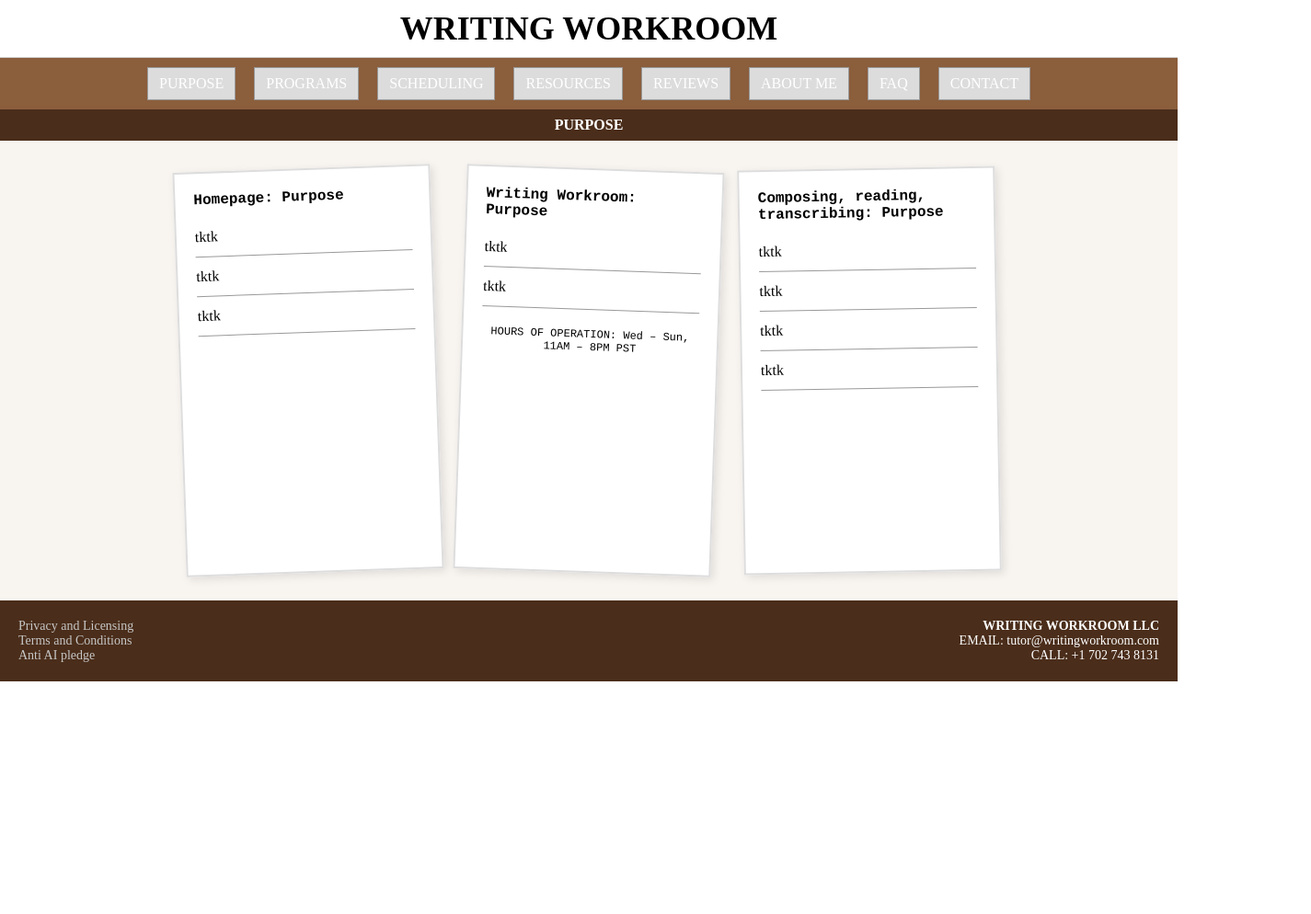
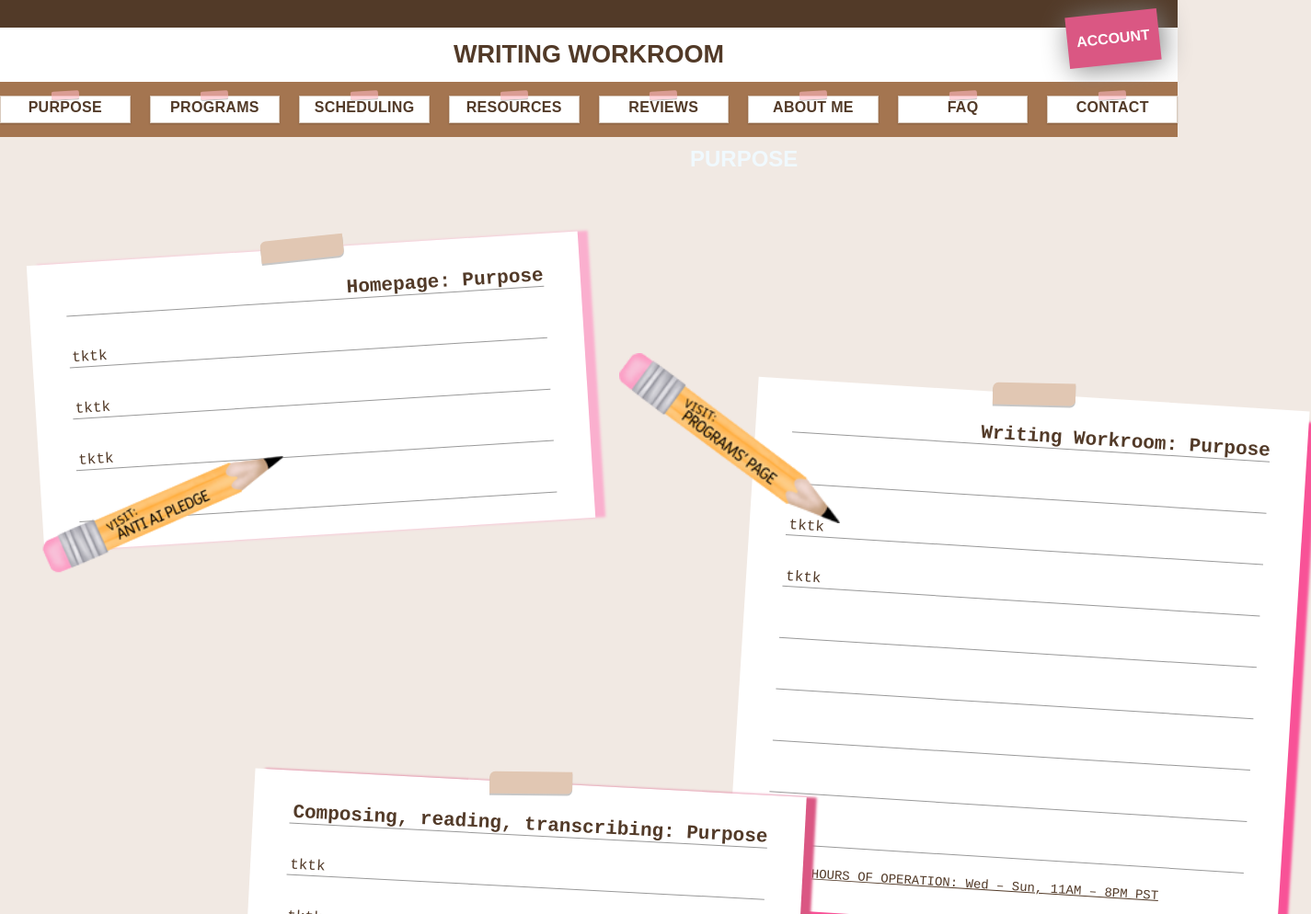
Before and after one commit to b0bby-dev/writing-workroom, a plain HTML site: page pages/purpose.html in a window 1280 px wide. Shown: the top 994 px of the page at 92% size, 1425 px wide, since content can reach past the window. Before the commit the page ends 800 px from the top, so only its background shows below. Drawn offline with Linux system fonts and the light colour scheme; files that its build step writes are made by us from their sources; a web font is replaced by a local one.

Commit message:
Purpose tab completed

```diff
--- a/pages/purpose.html
+++ b/pages/purpose.html
@@ -1,77 +1,132 @@
 <!DOCTYPE html>
 <html lang="en">
   <head>
-    <meta charset="UTF-8" />
-    <meta name="viewport" content="width=device-width, initial-scale=1.0" />
-    <title>Purpose - Writing Workroom</title>
-    <link rel="stylesheet" href="purpose.css" />
+    <meta charset="utf-8" />
+    <meta name="viewport" content="width=device-width, initial-scale=1" />
+
+    <title>Writing Workroom | Purpose</title>
+
+    <!-- Miriam Libre font -->
+    <link rel="preconnect" href="https://fonts.googleapis.com" />
+    <link rel="preconnect" href="https://fonts.gstatic.com" crossorigin />
+    <link
+      href="https://fonts.googleapis.com/css2?family=Miriam+Libre:wght@400;700&display=swap"
+      rel="stylesheet"
+    />
+
+    <!-- Miriam Mono CLM (from CDN) -->
+    <link
+      href="https://fonts.cdnfonts.com/css/miriam-mono-clm"
+      rel="stylesheet"
+    />
+
+    <link rel="stylesheet" href="/style.css" />
+    <link rel="stylesheet" href="/styles/purpose.css" />
   </head>
+
   <body>
-    <!-- White Row with Title -->
-    <header class="site-header">
-      <h1>WRITING WORKROOM</h1>
+    <div>
+      <div class="topmostbar"></div>
+
+      <div class="site-title">
+        <a class="site-title-link" href="/index.html">WRITING WORKROOM</a>
+      </div>
+    </div>
+
+    <!-- =========================
+         HEADER / NAVIGATION
+         ========================= -->
+    <header class="topbar">
+      <div class="container nav">
+        <a class="nav-pill" href="/pages/purpose.html">PURPOSE</a>
+        <a class="nav-pill" href="#programs">PROGRAMS</a>
+        <a class="nav-pill" href="#scheduling">SCHEDULING</a>
+        <a class="nav-pill" href="#resources">RESOURCES</a>
+        <a class="nav-pill" href="#reviews">REVIEWS</a>
+        <a class="nav-pill" href="#about">ABOUT ME</a>
+        <a class="nav-pill" href="#faq">FAQ</a>
+        <a class="nav-pill" href="#contact">CONTACT</a>
+
+        <span class="account-badge">ACCOUNT</span>
+      </div>
     </header>
 
-    <!-- Navigation -->
-    <nav class="navbar">
-      <a href="home.html">PURPOSE</a>
-      <a href="programs.html">PROGRAMS</a>
-      <a href="scheduling.html">SCHEDULING</a>
-      <a href="resources.html">RESOURCES</a>
-      <a href="reviews.html">REVIEWS</a>
-      <a href="about.html">ABOUT ME</a>
-      <a href="faq.html">FAQ</a>
-      <a href="contact.html">CONTACT</a>
-    </nav>
-
+    <!-- Main Content -->
+    <main>
       <!-- Highlight Bar -->
       <div class="highlight">PURPOSE</div>
 
-    <!-- Main Content -->
-    <main class="purpose-content">
+      <div class="purpose-content">
+        <img src="/images/Pencil2.png" alt="Pencil" class="pencil2" />
+
         <div class="card card-left">
           <h2>Homepage: Purpose</h2>
           <ul>
+            <li></li>
             <li>tktk</li>
             <li>tktk</li>
             <li>tktk</li>
+            <li></li>
           </ul>
         </div>
 
         <div class="card card-right">
           <h2>Writing Workroom: Purpose</h2>
           <ul>
+            <li></li>
+            <li></li>
             <li>tktk</li>
             <li>tktk</li>
+            <li></li>
+            <li></li>
+            <li></li>
+            <li></li>
+            <li></li>
           </ul>
           <p class="hours">HOURS OF OPERATION: Wed – Sun, 11AM – 8PM PST</p>
         </div>
 
+        <img src="/images/Pencil3.png" alt="Pencil" class="pencil3" />
+
         <div class="card card-bottom">
           <h2>Composing, reading, transcribing: Purpose</h2>
           <ul>
+            <li></li>
             <li>tktk</li>
             <li>tktk</li>
             <li>tktk</li>
             <li>tktk</li>
           </ul>
         </div>
+      </div>
     </main>
 
-    <!-- Footer -->
-    <footer class="site-footer">
-      <div class="footer-left">
-        <a href="#">Privacy and Licensing</a> <br />
-        <a href="#">Terms and Conditions</a> <br />
-        <a href="#">Anti AI pledge</a>
+    <!-- =========================
+         FOOTER
+         ========================= -->
+    <footer class="footer">
+      <div class="container footer-inner">
+        <!-- Left side: legal links -->
+        <nav class="legal">
+          <a href="#privacy">Privacy and Licensing</a>
+          <a href="#terms">Terms and Conditions</a>
+          <a href="#anti-ai">Anti AI pledge</a>
+        </nav>
+        <!-- Right side: company/contact info -->
+        <div class="company">
+          <div class="company-name">WRITING WORKROOM LLC</div>
+          <div>
+            EMAIL:
+            <a href="mailto:tutor@writingworkroom.com"
+              >tutor@writingworkroom.com</a
+            >
           </div>
-      <div class="footer-right">
-        <p><strong>WRITING WORKROOM LLC</strong></p>
-        <p>EMAIL: tutor@writingworkroom.com</p>
-        <p>CALL: +1 702 743 8131</p>
+          <div>CALL: +1 702 743 8131</div>
+        </div>
       </div>
     </footer>
 
-    <script src="purpose.js"></script>
+    <!-- JS-->
+    <script src="index.js"></script>
   </body>
 </html>
--- a/style.css
+++ b/style.css
@@ -19,7 +19,7 @@ ul {
 }
 
 :root {
-  --bg: #efe6de;
+  --bg: #f1e9e3;
   --topbar: #a47550;
   --bottombar: #523a28;
   --note-yellow: #ffe79a;
@@ -28,7 +28,7 @@ ul {
   --paper-line: #3a7dbd;
   --paper-margin: #d63b3b;
   --paper-bg: #ffffff;
-  --ink: #1d1d1f;
+  --ink: #000000;
   --shadow: rgba(0, 0, 0, 0.18);
   --container: 1100px;
 }
@@ -41,8 +41,7 @@ body {
   height: 100%;
 }
 body {
-  font-family: Inter, system-ui, -apple-system, Segoe UI, Roboto, Arial,
-    sans-serif;
+  font-family: "Miriam Libre", sans-serif;
   color: var(--ink);
   background: var(--bg);
   line-height: 1.5;
@@ -57,6 +56,11 @@ body {
   padding-inline: 16px;
 }
 
+.topmostbar {
+  height: 30px;
+  background: #523a28;
+}
+
 .site-title {
   color: #523a28;
   font-size: 27px;
@@ -64,6 +68,11 @@ body {
   padding: 9px 0;
   text-align: center;
   background: white;
+}
+
+.site-title-link {
+  text-decoration: none;
+  color: #523a28;
 }
 
 /* =========================
@@ -156,11 +165,11 @@ body {
 }
 
 .sticky {
+  font-family: "Miriam Libre", sans-serif;
   position: relative;
   padding: 16px 18px;
   border-radius: 6px;
   box-shadow: 0 10px 18px var(--shadow);
-  font-family: "Patrick Hand", cursive;
   font-size: 20px;
   line-height: 1.35;
   margin-left: 15%;
@@ -173,7 +182,7 @@ body {
 .sticky::before {
   content: "";
   position: absolute;
-  top: -12px;
+  top: -9px;
   left: 50%;
   transform: translateX(-50%) rotate(-3deg);
   width: 56px;
@@ -189,6 +198,7 @@ body {
 .sticky-right {
   background: var(--note-pink);
   transform: rotate(1.8deg);
+  height: 240px;
 }
 
 .paper {
@@ -230,27 +240,12 @@ body {
 }
 
 .pencil {
-  position: absolute;
-  right: -30px;
-  bottom: -180px;
-  width: 300px;
-  height: 60px;
-  transform: rotate(-30deg);
+  width: 240px;
+  z-index: 1000;
 }
-.pencil .shaft {
-  fill: #f4b45b;
-}
-.pencil .band {
-  fill: #c6ced6;
-}
-.pencil .eraser {
-  fill: #ff9ab0;
-}
-.pencil .tip-wood {
-  fill: #f5d6a5;
-}
-.pencil .lead {
-  fill: #333;
+
+.pencil1 {
+  margin-top: 150px;
 }
 
 /* =========================
--- a/styles/purpose.css
+++ b/styles/purpose.css
@@ -1,114 +1,95 @@
-/* Reset */
-* {
-  margin: 0;
-  padding: 0;
-  box-sizing: border-box;
-}
-
-/* Header */
-.site-header {
-  background: white;
-  text-align: center;
-  padding: 10px 0;
-  font-size: 18px;
-  font-weight: bold;
-  border-bottom: 1px solid #ccc;
-}
-
-/* Navbar */
-.navbar {
-  display: flex;
-  justify-content: center;
-  background: #8b5e3c;
-  padding: 10px;
-  flex-wrap: wrap;
-}
-.navbar a {
-  color: white;
-  margin: 0 10px;
-  padding: 8px 12px;
-  text-decoration: none;
-  background: #dcdcdc;
-  border: 1px solid #999;
-}
-.navbar a:hover {
-  background: #c7b198;
-}
-
 /* Highlight Bar */
 .highlight {
-  background: #4a2d1a;
-  color: white;
+  background: #573425;
+  color: #f0f9fe;
   text-align: center;
-  padding: 8px;
+  font-size: 24px;
   font-weight: bold;
+  margin: 3px 750px 0px;
+  padding: 3px 0px 3px 0px;
 }
 
 /* Main Section */
 .purpose-content {
-  display: flex;
-  flex-wrap: wrap;
-  justify-content: center;
-  gap: 25px;
-  padding: 30px;
-  background: #f8f4f0;
-  min-height: 500px;
+  background: #f1e9e3;
+  font-family: "Miriam Mono CLM", monospace;
 }
 
 .card {
-  background: white;
-  border: 2px solid #ddd;
-  padding: 20px;
-  width: 280px;
-  min-height: 200px;
-  box-shadow: 3px 3px 10px rgba(0, 0, 0, 0.1);
-  transform: rotate(-2deg);
+  font-family: "Miriam Mono CLM", monospace;
+  background: #ffffff;
+  color: #523a28;
+  padding: 30px 40px 30px 0px;
+  position: relative;
+  width: 600px;
 }
+
+.card::before {
+  content: "";
+  position: absolute;
+  top: -12px;
+  left: 50%;
+  transform: translateX(-50%) rotate(-2.4deg);
+  width: 90px;
+  height: 24px;
+  background: #e1c7b3;
+  border-top-left-radius: 6px;
+  border-bottom-right-radius: 6px;
+  box-shadow: 0 2px 0 rgba(0, 0, 0, 0.22);
+}
+
 .card h2 {
-  font-size: 16px;
-  margin-bottom: 10px;
-  font-family: "Courier New", monospace;
+  font-size: 21px;
+  text-align: right;
 }
 .card ul {
   list-style: none;
-  line-height: 2;
+  line-height: 0;
+  margin-top: -60px;
 }
 .card li {
+  font-size: 16px;
   border-bottom: 1px solid #999;
-  padding: 5px 0;
+  padding: 45px 3px 10px;
+}
+.card-left {
+  margin-left: 3%;
+  margin-top: 6%;
+  transform: rotate(-3.6deg);
+  box-shadow: 11px 0px 3px #faafce;
 }
 .card-right {
-  transform: rotate(2deg);
+  margin-left: 63%;
+  margin-top: -12%;
+  transform: rotate(3.6deg);
+  box-shadow: 11px 12px 3px #f85297;
 }
 .card-bottom {
-  transform: rotate(-1deg);
+  margin-left: 21%;
+  margin-top: -12%;
+  transform: rotate(3deg);
+  margin-bottom: 60px;
+  box-shadow: 11px 0px 3px #da5783;
 }
 .hours {
-  font-size: 12px;
+  font-size: 14px;
   margin-top: 20px;
   text-align: center;
-  font-family: monospace;
+  text-decoration: underline;
 }
 
-/* Footer */
-.site-footer {
-  display: flex;
-  justify-content: space-between;
-  padding: 20px;
-  background: #4a2d1a;
-  color: white;
-  font-size: 14px;
+.pencil2 {
+  z-index: 1000;
+  width: 270px;
+  position: absolute;
+  top: 51%;
+  left: 3%;
 }
-.site-footer a {
-  color: #c7c7c7;
-  text-decoration: none;
+
+.pencil3 {
+  z-index: 1000;
+  width: 240px;
+  position: absolute;
+  top: 48%;
+  left: 52.6%;
 }
-.site-footer a:hover {
-  text-decoration: underline;
-}
-.footer-left {
-  text-align: left;
-}
-.footer-right {
-  text-align: right;
-}
```
Also changed, not shown: index.html (+8 -16 lines), images/Pencil2.png (added), images/Pencil3.png (added), images/pencil1.png (added). Lines whose indentation alone changed are shown as unchanged.
